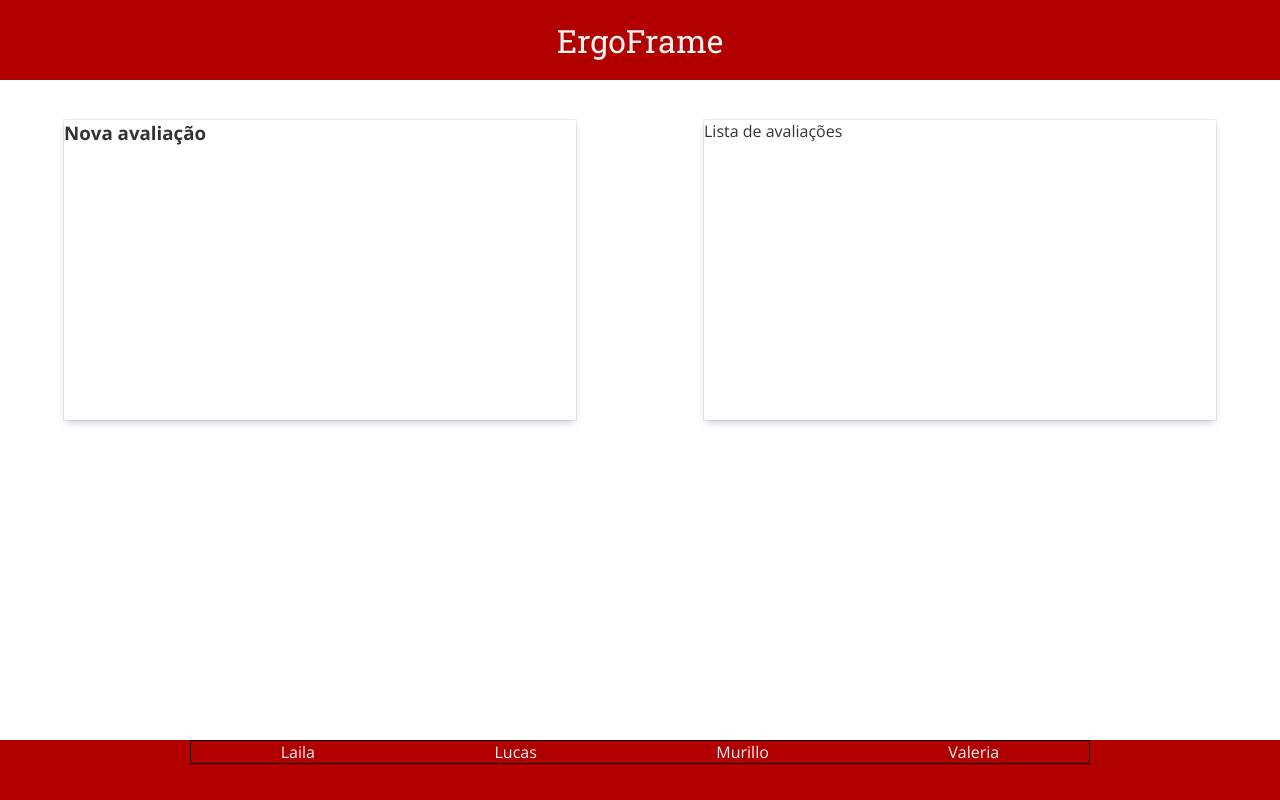
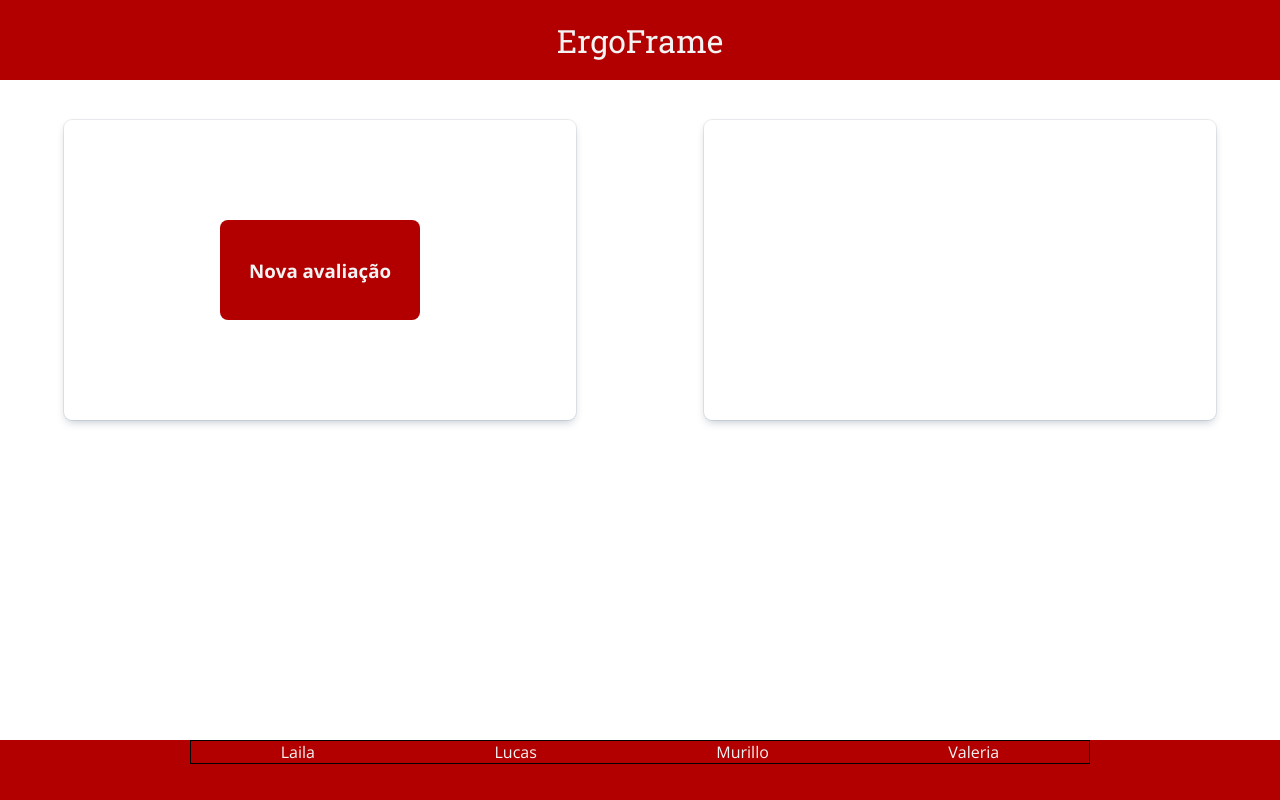
Before and after one commit to murillotlopes/refactory-dsm-ergolist, a React (Create React App) app in the folder front-end/: page /dashboard in a window 1280 px wide. Built offline with nearby package versions, Linux system fonts and the light colour scheme.

Commit message:
criando a paga de nova avaliação e mexendo do dashboard

```diff
--- a/front-end/src/components/Carrossel/index.jsx
+++ b/front-end/src/components/Carrossel/index.jsx
@@ -1,6 +1,6 @@
 import { ContainerCarrossel } from "./style"
 
-import img from './download.png'
+//import img from './download.png'
 import "react-responsive-carousel/lib/styles/carousel.min.css";
 
 
--- a/front-end/src/pages/Dashboard/index.jsx
+++ b/front-end/src/pages/Dashboard/index.jsx
@@ -1,16 +1,22 @@
+import { Link } from "react-router-dom"
 import Base from "../Base"
-import { ContainerDash } from "./style"
+import { ContainerDash, NovaAvaliacao } from "./style"
 
 const Dashboard = () => {
     return(
         <Base>
         <ContainerDash>
             <div>
-                <div>
+                <Link to='/nova-avaliacao'>
+                <NovaAvaliacao>
                     <h3>Nova avaliação</h3>
-                </div>
+                </NovaAvaliacao>
+                </Link>
             </div>
-            <div>Lista de avaliações</div>
+            <div>
+
+
+            </div>
         </ContainerDash>
         </Base>
     )
--- a/front-end/src/pages/Dashboard/style.jsx
+++ b/front-end/src/pages/Dashboard/style.jsx
@@ -11,17 +11,28 @@ export const ContainerDash = styled.div`
         width: 40%;
         min-width: 200px;
 
+        display: flex;
+        justify-content: center;
+        align-items: center;
+
         height: 300px;
-
+        border-radius: var(--radius);
         box-shadow: rgba(9, 30, 66, 0.25) 0px 4px 8px -2px, rgba(9, 30, 66, 0.08) 0px 0px 0px 1px;
     }
 `
 
 export const NovaAvaliacao = styled.div`
 
+    color: var(--white);
+
     height: 100px;
-    width: 100px;
+    width: 200px;
 
+    border-radius: var(--radius);
     background-color: var(--primary-red);
 
+    display: flex;
+    justify-content: center;
+    align-items: center;
+
 `
--- /dev/null
+++ b/front-end/src/pages/NovaAvaliacao/index.jsx
@@ -0,0 +1,40 @@
+import { Input } from "../../style/inputStyle"
+import Base from "../Base"
+import { useForm } from 'react-hook-form'
+import * as yup from 'yup'
+import { yupResolver } from '@hookform/resolvers/yup'
+import Button from "../../components/Button"
+
+const NovaAvaliacao = () => {
+
+    const schema = yup.object().shape({
+        titulo: yup.string().required('campo obrigatório').email('e-mail inválido'),
+        site: yup.string().required('campo obrigatório')
+    })
+
+    const { register, handleSubmit, formState: { errors } } = useForm({ resolver: yupResolver(schema) })
+
+    return (
+        <Base>
+            <div>
+                <form onSubmit={handleSubmit()}>
+
+                    <Input>
+                        <input type="text" placeholder="seu e-mail" {...register('titulo')} />
+                        <span>{errors.titulo?.message}</span>
+                    </Input>
+
+                    <Input>
+                        <input type="text" placeholder="seu e-mail" {...register('site')} />
+                        <span>{errors.site?.message}</span>
+                    </Input>
+
+                    <Button>Iniciar</Button>
+
+                </form>
+            </div>
+        </Base>
+    )
+}
+
+export default NovaAvaliacao
--- a/front-end/src/routes/index.jsx
+++ b/front-end/src/routes/index.jsx
@@ -1,6 +1,7 @@
 import { Switch, Route } from "react-router"
 import Dashboard from "../pages/Dashboard"
 import Home from "../pages/Home"
+import NovaAvaliacao from "../pages/NovaAvaliacao"
 
 const Routes = () => {
     return (
@@ -12,6 +13,10 @@ const Routes = () => {
             <Route exact path='/dashboard'>
                 <Dashboard/>
             </Route>
+
+            <Route exact path='/nova-avaliacao'>
+                <NovaAvaliacao/>
+            </Route>
         </Switch>
     )
 }
```
